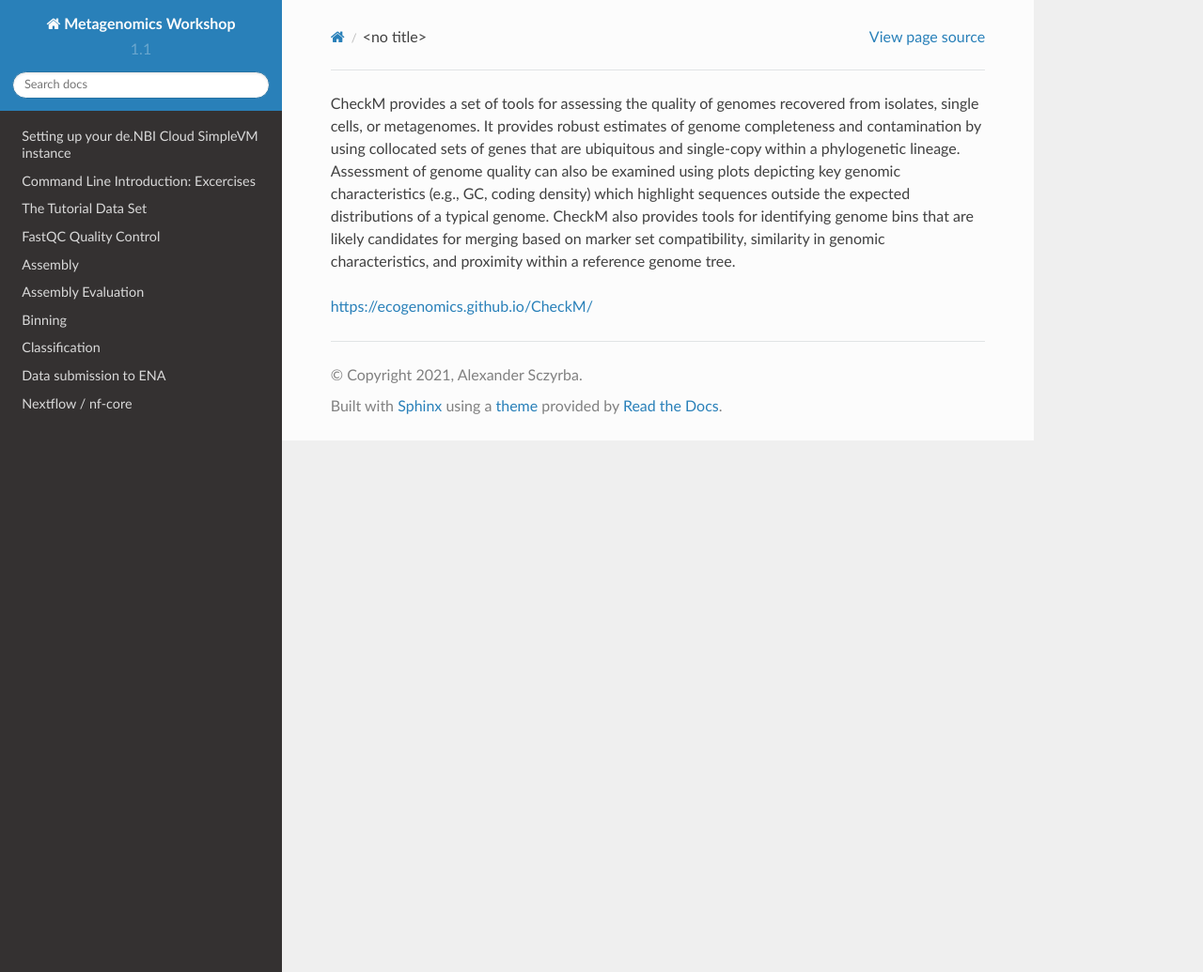
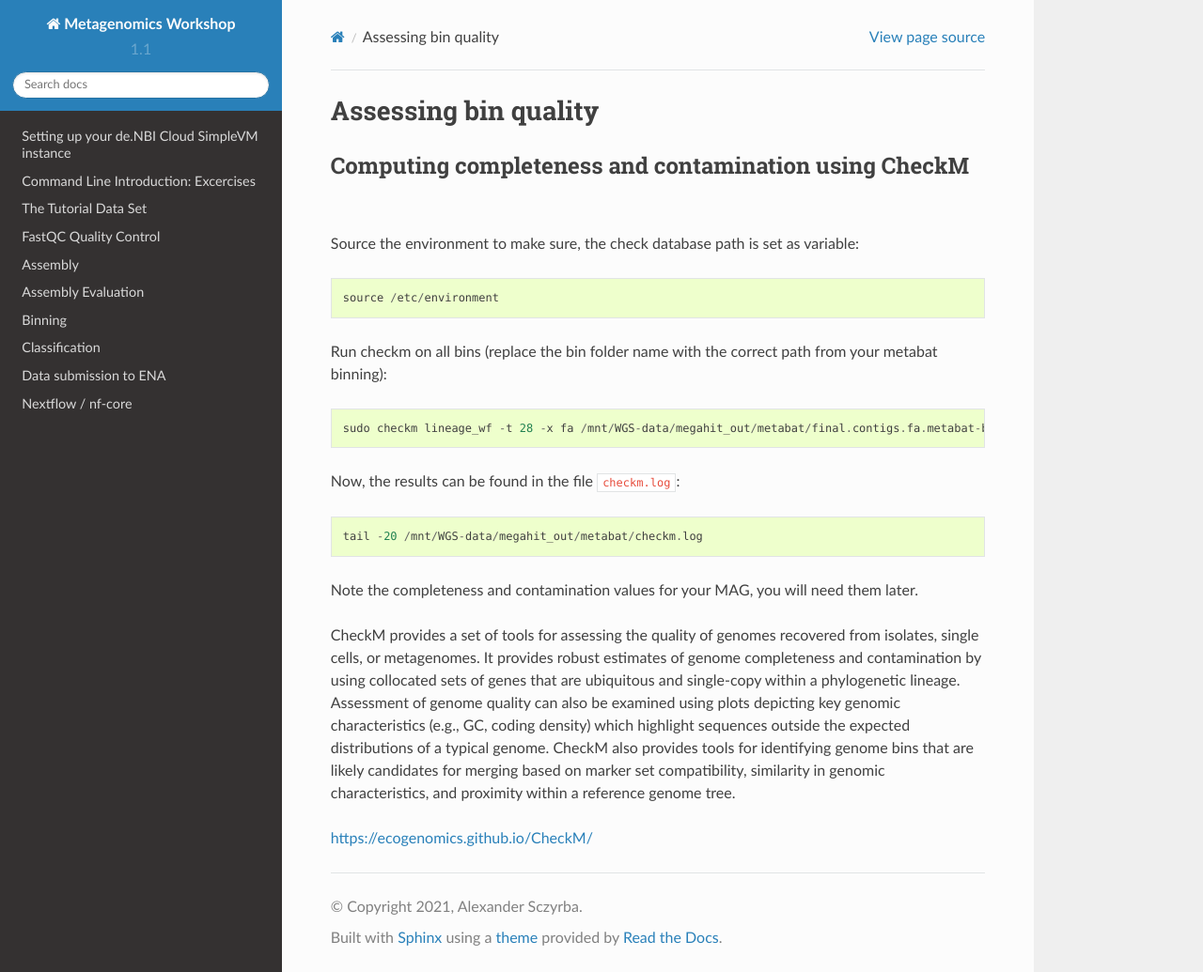
Before and after one commit to metagenomics/metagenomics-workshop, a Sphinx documentation site: the page built from docs/binning/bin_quality.rst, in a window 1280 px wide and 1035 px high. Shown: the whole window at 94% size. Built offline with Sphinx 7.4.7 and the Read the Docs theme 2.0.0, drawn with Linux system fonts in a browser that asks for light colours.

Commit message:
Update bin_quality.rst

```diff
--- a/docs/binning/bin_quality.rst
+++ b/docs/binning/bin_quality.rst
@@ -1,3 +1,25 @@
+Assessing bin quality
+===============
+
+
+Computing completeness and contamination using CheckM
+^^^^^^^^^^^^^^^^^^^^^^^^^^^^^^^^^^^^^^
+
+Source the environment to make sure, the check database path is set as variable::
+
+  source /etc/environment
+
+Run checkm on all bins (replace the bin folder name with the correct path from your metabat binning)::
+
+  sudo checkm lineage_wf -t 28 -x fa /mnt/WGS-data/megahit_out/metabat/final.contigs.fa.metabat-bins-*/ /mnt/WGS-data/megahit_out/metabat/checkm/ > /mnt/WGS-data/megahit_out/metabat/checkm.log
+
+Now, the results can be found in the file ``checkm.log``::
+
+  tail -20 /mnt/WGS-data/megahit_out/metabat/checkm.log
+
+Note the completeness and contamination values for your MAG, you will need them later.
+
+
 
 CheckM provides a set of tools for assessing the quality of genomes recovered from isolates, single cells, or metagenomes. It provides robust estimates of genome completeness and contamination by using collocated sets of genes that are ubiquitous and single-copy within a phylogenetic lineage. Assessment of genome quality can also be examined using plots depicting key genomic characteristics (e.g., GC, coding density) which highlight sequences outside the expected distributions of a typical genome. CheckM also provides tools for identifying genome bins that are likely candidates for merging based on marker set compatibility, similarity in genomic characteristics, and proximity within a reference genome tree.
 
```
